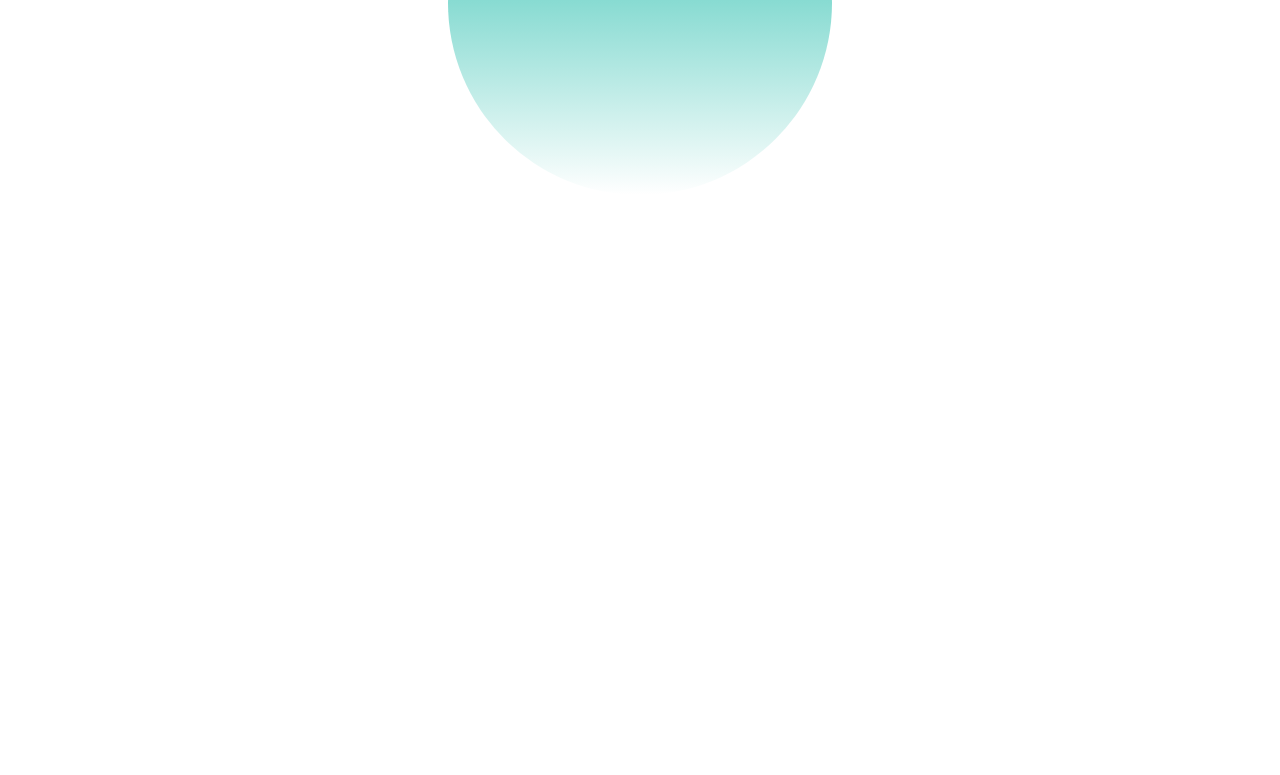
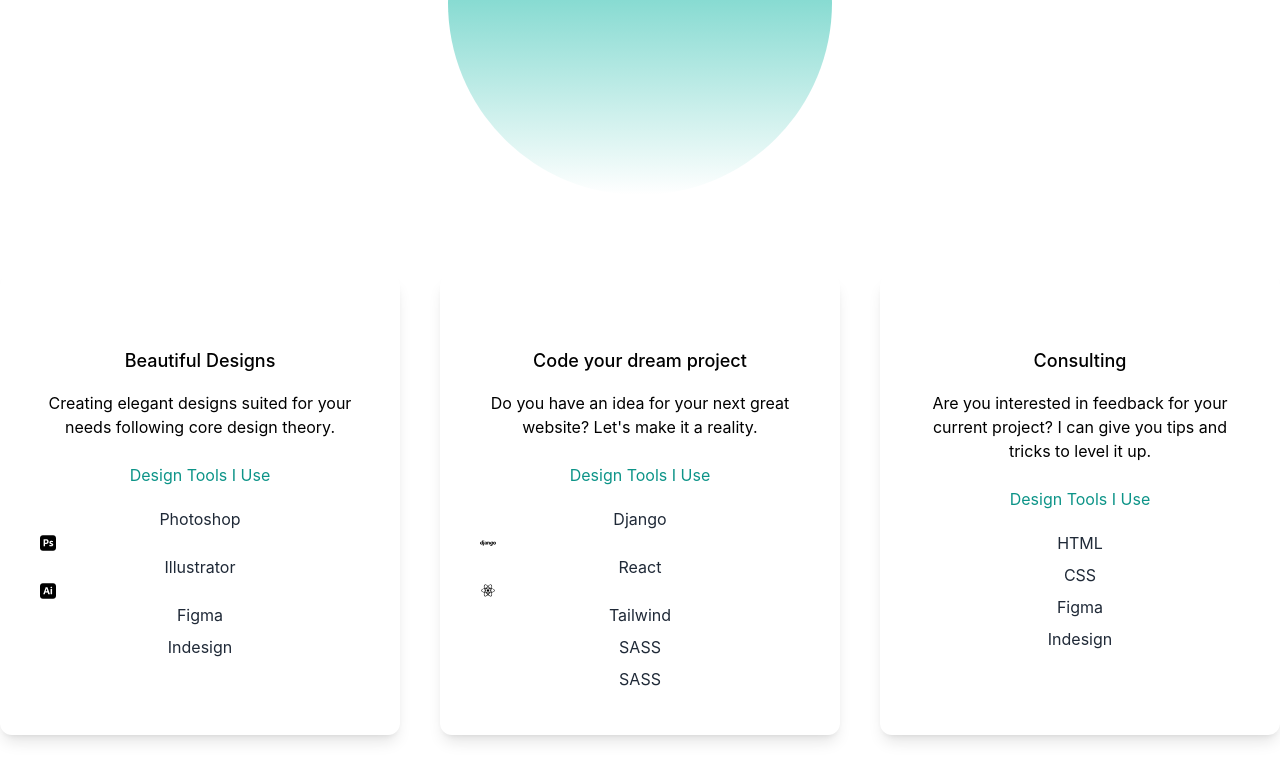
Before and after one commit to raulprez/FrontEndPortfolio, a React (Create React App) app: page / in a window 1280 px wide. Shown: the part 645-1420 px from the top of the page. Before the commit the page ends 880 px from the top, so only its background shows below. Built offline with nearby package versions, Linux system fonts and the light colour scheme.

Commit message:
Added Icons

```diff
--- /dev/null
+++ b/src/components/Abilities.js
@@ -0,0 +1,64 @@
+import React from "react";
+import { SiAdobeillustrator, SiAdobephotoshop } from "react-icons/si";
+import { DiDjango, } from "react-icons/di";
+import { BiLogoReact, } from "react-icons/bi";
+
+
+
+
+
+function Abilities() {
+  return (
+    <div className="lg:flex gap-10 dark:bg-gray-800">
+            <div className="text-center shadow-lg p-10 rounded-xl my-10  dark:bg-gray-600 flex-1">
+              <h3 className="text-lg font-medium pt-8 pb-2 dark:text-white">
+                Beautiful Designs
+              </h3>
+              <p className="py-2">
+                Creating elegant designs suited for your needs following core
+                design theory.
+              </p>
+              <h4 className="py-4 text-teal-600">Design Tools I Use</h4>
+              <p className="text-gray-800 py-1">Photoshop</p>
+              <SiAdobephotoshop />
+              <p className="text-gray-800 py-1">Illustrator</p>
+              <SiAdobeillustrator/>
+              <p className="text-gray-800 py-1">Figma</p>
+              <p className="text-gray-800 py-1">Indesign</p>
+            </div>
+            <div className="text-center shadow-lg p-10 rounded-xl my-10 dark:bg-white flex-1">
+
+              <h3 className="text-lg font-medium pt-8 pb-2 ">
+                Code your dream project
+              </h3>
+              <p className="py-2">
+                Do you have an idea for your next great website? Let's make it a
+                reality.
+              </p>
+              <h4 className="py-4 text-teal-600">Design Tools I Use</h4>
+              <p className="text-gray-800 py-1">Django</p>
+              <DiDjango/>
+              <p className="text-gray-800 py-1">React</p>
+              <BiLogoReact />
+              <p className="text-gray-800 py-1">Tailwind</p>
+              <p className="text-gray-800 py-1">SASS</p>
+              <p className="text-gray-800 py-1">SASS</p>
+            </div>
+            <div className="text-center shadow-lg p-10 rounded-xl my-10 dark:bg-white flex-1">
+
+              <h3 className="text-lg font-medium pt-8 pb-2 ">Consulting</h3>
+              <p className="py-2">
+                Are you interested in feedback for your current project? I can
+                give you tips and tricks to level it up.
+              </p>
+              <h4 className="py-4 text-teal-600">Design Tools I Use</h4>
+              <p className="text-gray-800 py-1">HTML</p>
+              <p className="text-gray-800 py-1">CSS</p>
+              <p className="text-gray-800 py-1">Figma</p>
+              <p className="text-gray-800 py-1">Indesign</p>
+            </div>
+          </div>
+  );
+}
+
+export default Abilities;
--- a/src/components/Title.js
+++ b/src/components/Title.js
@@ -1,5 +1,5 @@
 import React from "react";
-import { AiFillTwitterCircle, AiFillLinkedin, AiFillYoutube } from "react-icons/ai";
+import { AiOutlineInstagram, AiFillGithub, AiFillFacebook } from "react-icons/ai";
 
 
 function Title() {
@@ -16,9 +16,9 @@ function Title() {
         needs. Join me down below and let's get cracking!
       </p>
       <div className="text-5xl flex justify-center gap-16 py-3 text-gray-600 dark:text-gray-400">
-        <AiFillTwitterCircle />
-        <AiFillLinkedin />
-        <AiFillYoutube />
+        <AiFillFacebook />
+        <AiOutlineInstagram />
+        <AiFillGithub />
       </div>
       <div className="mx-auto bg-gradient-to-b from-teal-500 rounded-full w-80 h-80 relative overflow-hidden mt-20 md:h-96 md:w-96">
 
--- a/src/index.js
+++ b/src/index.js
@@ -3,6 +3,7 @@ import ReactDOM from 'react-dom/client';
 import './index.css';
 import NavBar from './components/NavBar';
 import Title from './components/Title';
+import Abilities from './components/Abilities';
 import reportWebVitals from './reportWebVitals';
 
 const root = ReactDOM.createRoot(document.getElementById('root'));
@@ -10,6 +11,7 @@ root.render(
   <React.StrictMode>
     <NavBar />
     <Title />
+    <Abilities />
   </React.StrictMode>
 );
 
```
